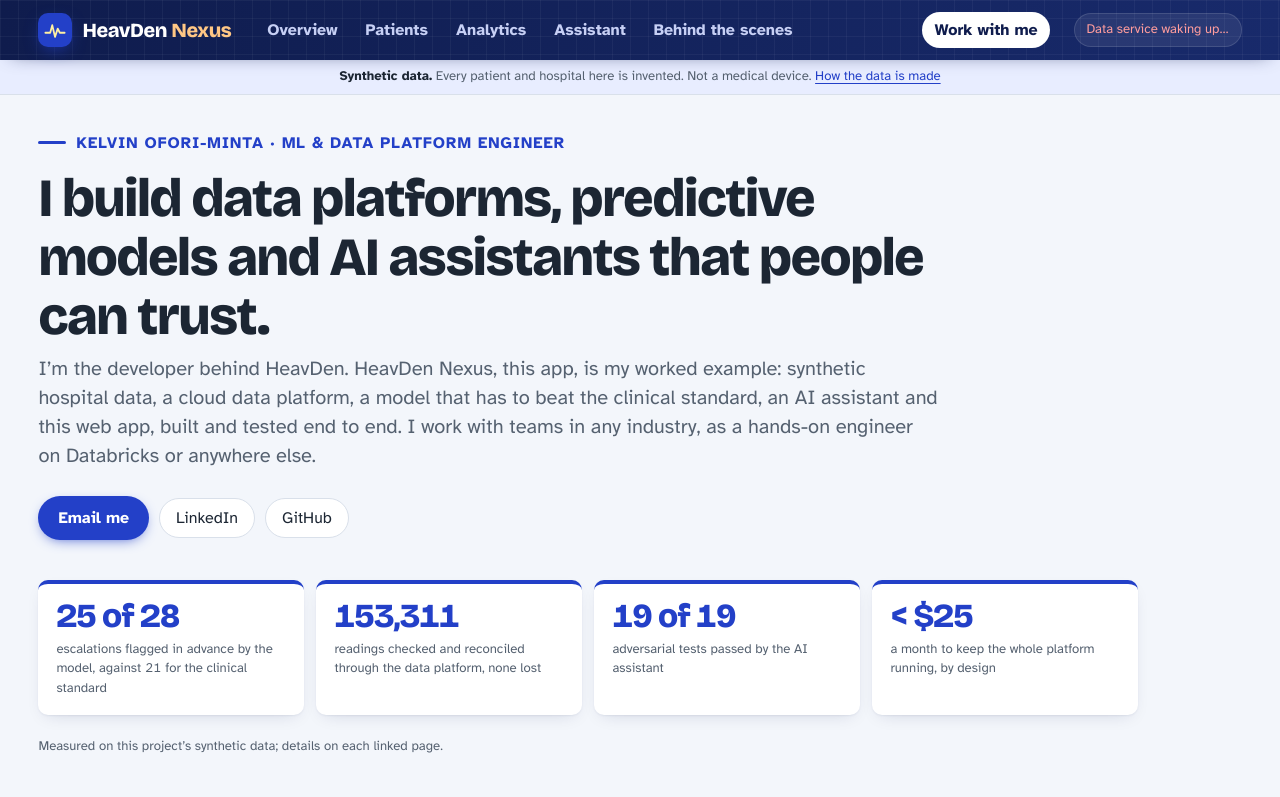
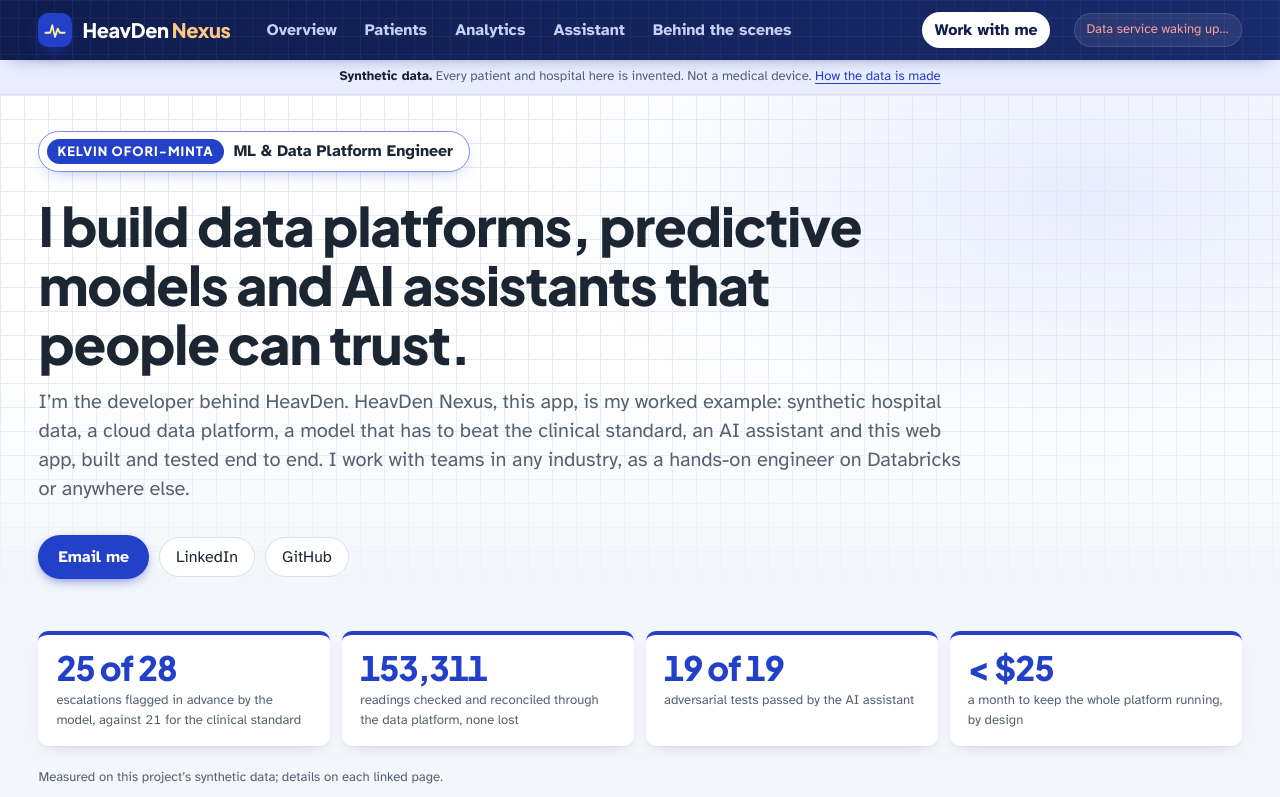
Before and after one commit to kelvin-meyet/HeavDen-Nexus-Databricks, a Next.js app in the folder web/: page /work-with-me in a window 1280 px wide. Shown: the top 797 px of the page. Built offline with nearby package versions, Linux system fonts and the light colour scheme; no server answers.

Commit message:
Premium polish: Plus Jakarta Sans headings, eyebrow chip, wider pages with a chart-paper hero band

```diff
--- a/web/app/globals.css
+++ b/web/app/globals.css
@@ -34,6 +34,7 @@
 
   --gutter: clamp(16px, 3vw, 44px);
   --topbar-h: 60px;
+  --page-max: 1640px;
   --measure: 72ch;
   --radius: 10px;
   --shadow: 0 1px 2px rgba(15, 28, 77, 0.06), 0 6px 18px -8px rgba(15, 28, 77, 0.18);
@@ -80,7 +81,7 @@
 h1 {
   font-size: var(--step-4);
   font-weight: 800;
-  letter-spacing: -0.025em;
+  letter-spacing: -0.02em;
 }
 
 h2 {
@@ -126,9 +127,32 @@
 /* Pages sit centred under the top bar; text keeps a readable measure inside. */
 .page {
   width: 100%;
-  max-width: 1440px;
+  max-width: var(--page-max);
   margin-inline: auto;
   padding: 36px var(--gutter) 72px;
+}
+
+/* A full-width band of chart paper behind the hero, fading into the page, so wide screens
+   read as one designed surface rather than content floating between empty margins. */
+
+.paperBand::before {
+  content: "";
+  position: absolute;
+  z-index: -1;
+  inset: -36px calc(50% - 50vw) 0;
+  background-color: var(--sheet);
+  background-image:
+    linear-gradient(var(--grid) 1px, transparent 1px),
+    linear-gradient(90deg, var(--grid) 1px, transparent 1px),
+    radial-gradient(60% 80% at 85% 20%, var(--ink-wash) 0%, transparent 70%);
+  background-size: 24px 24px, 24px 24px, 100% 100%;
+  -webkit-mask-image: linear-gradient(180deg, #000 55%, transparent 100%);
+  mask-image: linear-gradient(180deg, #000 55%, transparent 100%);
+}
+
+.paperBand {
+  position: relative;
+  isolation: isolate;
 }
 
 .pageHead {
--- a/web/app/home.module.css
+++ b/web/app/home.module.css
@@ -20,8 +20,15 @@
 }
 
 .heroText h1 {
-  max-width: 20ch;
-  font-size: clamp(2rem, 1.4rem + 1.6vw, 2.9rem);
+  max-width: 18ch;
+  font-size: clamp(2.2rem, 1.4rem + 2.2vw, 3.6rem);
+  font-weight: 800;
+  line-height: 1.05;
+  letter-spacing: -0.025em;
+}
+
+.accent {
+  color: var(--ink);
 }
 
 /* Three live figures, read like vital signs: a coloured mark says what kind of number it is. */
@@ -196,25 +203,34 @@
 
 .eyebrow {
   grid-column: 1 / -1;
-  display: flex;
+  justify-self: start;
+  display: inline-flex;
   align-items: center;
   gap: 10px;
+  width: fit-content;
+  max-width: 100%;
   margin: 0;
+  padding: 7px 16px 7px 8px;
+  border-radius: 999px;
+  background: var(--sheet);
+  border: 1.5px solid var(--ink-soft);
+  box-shadow: 0 6px 18px -10px rgba(35, 64, 200, 0.55);
+  font-size: var(--step-0);
   font-weight: 700;
-  font-size: var(--step-0);
-  letter-spacing: 0.06em;
-  text-transform: uppercase;
-  max-width: none;
-  color: var(--ink);
+  color: var(--graphite);
 }
 
-.eyebrow::before {
-  content: "";
-  flex-shrink: 0;
-  width: 28px;
-  height: 3px;
-  border-radius: 2px;
+.eyebrowTag {
+  padding: 3px 10px;
+  border-radius: 999px;
   background: var(--ink);
+  color: #fff;
+  font-family: var(--font-display), sans-serif;
+  font-size: 0.8rem;
+  font-weight: 800;
+  letter-spacing: 0.08em;
+  text-transform: uppercase;
+  white-space: nowrap;
 }
 
 /* What powers it: four cards, each a claim with its measured proof and where to see it. */
--- a/web/app/layout.tsx
+++ b/web/app/layout.tsx
@@ -1,5 +1,5 @@
 import type { Metadata } from "next";
-import { Atkinson_Hyperlegible, Bricolage_Grotesque } from "next/font/google";
+import { Atkinson_Hyperlegible, Plus_Jakarta_Sans } from "next/font/google";
 
 import { Shell } from "@/components/Shell";
 
@@ -14,10 +14,10 @@
   display: "swap",
 });
 
-// Headings: Bricolage Grotesque, a lively grotesque with character, for titles and figures.
-const display = Bricolage_Grotesque({
+// Headings and figures: Plus Jakarta Sans, a crisp geometric sans that reads as calm and premium.
+const display = Plus_Jakarta_Sans({
   subsets: ["latin"],
-  weight: ["500", "700", "800"],
+  weight: ["500", "600", "700", "800"],
   variable: "--font-display",
   display: "swap",
 });
--- a/web/app/work-with-me/page.tsx
+++ b/web/app/work-with-me/page.tsx
@@ -84,9 +84,10 @@
 export default function WorkWithMePage() {
   return (
     <div className="page">
-      <header className={`pageHead ${styles.head}`}>
+      <header className={`pageHead paperBand ${styles.head}`}>
         <p className={styles.eyebrow}>
-          {BUILDER.name} · {BUILDER.title}
+          <span className={styles.eyebrowTag}>{BUILDER.name}</span>
+          {BUILDER.title}
         </p>
         <h1>I build data platforms, predictive models and AI assistants that people can trust.</h1>
         <p className="lede">
--- a/web/app/work-with-me/work.module.css
+++ b/web/app/work-with-me/work.module.css
@@ -1,28 +1,47 @@
 /* A credibility page: who, proof, services, how, contact. Same paper-chart look as the app. */
 .head {
-  max-width: 900px;
+  gap: 14px;
+  padding-bottom: 12px;
+}
+
+.head h1,
+.head .lede {
+  max-width: 24ch;
+}
+
+.head .lede {
+  max-width: 70ch;
 }
 
 .eyebrow {
-  display: flex;
+  justify-self: start;
+  display: inline-flex;
   align-items: center;
   gap: 10px;
-  margin: 0 0 6px;
+  width: fit-content;
+  max-width: 100%;
+  margin: 0 0 10px;
+  padding: 7px 16px 7px 8px;
+  border-radius: 999px;
+  background: var(--sheet);
+  border: 1.5px solid var(--ink-soft);
+  box-shadow: 0 6px 18px -10px rgba(35, 64, 200, 0.55);
+  font-size: var(--step-0);
   font-weight: 700;
-  font-size: var(--step-0);
-  letter-spacing: 0.06em;
-  text-transform: uppercase;
-  max-width: none;
-  color: var(--ink);
+  color: var(--graphite);
 }
 
-.eyebrow::before {
-  content: "";
-  flex-shrink: 0;
-  width: 28px;
-  height: 3px;
-  border-radius: 2px;
+.eyebrowTag {
+  padding: 3px 10px;
+  border-radius: 999px;
   background: var(--ink);
+  color: #fff;
+  font-family: var(--font-display), sans-serif;
+  font-size: 0.8rem;
+  font-weight: 800;
+  letter-spacing: 0.08em;
+  text-transform: uppercase;
+  white-space: nowrap;
 }
 
 .actions {
@@ -44,7 +63,6 @@
   grid-template-columns: repeat(auto-fit, minmax(200px, 1fr));
   gap: 12px;
   margin: 0 0 8px;
-  max-width: 1100px;
 }
 
 .proof div {
@@ -79,10 +97,9 @@
   margin: 0;
   padding: 0;
   display: grid;
-  grid-template-columns: repeat(auto-fill, minmax(320px, 1fr));
+  grid-template-columns: repeat(auto-fill, minmax(340px, 1fr));
   gap: 0 32px;
   border-top: 1.5px solid var(--graphite);
-  max-width: 1100px;
 }
 
 .services li {
--- a/web/components/Shell.module.css
+++ b/web/components/Shell.module.css
@@ -1,4 +1,5 @@
 .app {
+  overflow-x: clip;
   display: flex;
   flex-direction: column;
   min-height: 100vh;
@@ -36,7 +37,7 @@
   display: flex;
   align-items: center;
   gap: 12px 24px;
-  max-width: 1440px;
+  max-width: var(--page-max);
   margin-inline: auto;
   padding: 10px var(--gutter);
   min-height: var(--topbar-h);
@@ -213,7 +214,7 @@
 
 .footer {
   width: 100%;
-  max-width: 1440px;
+  max-width: var(--page-max);
   margin-inline: auto;
   padding: 20px var(--gutter) 32px;
   border-top: 1px solid var(--rule);
```
Also changed, not shown: web/app/page.tsx (+9 -3 lines), 1 other file (tests, documents, lock files or other folders).
